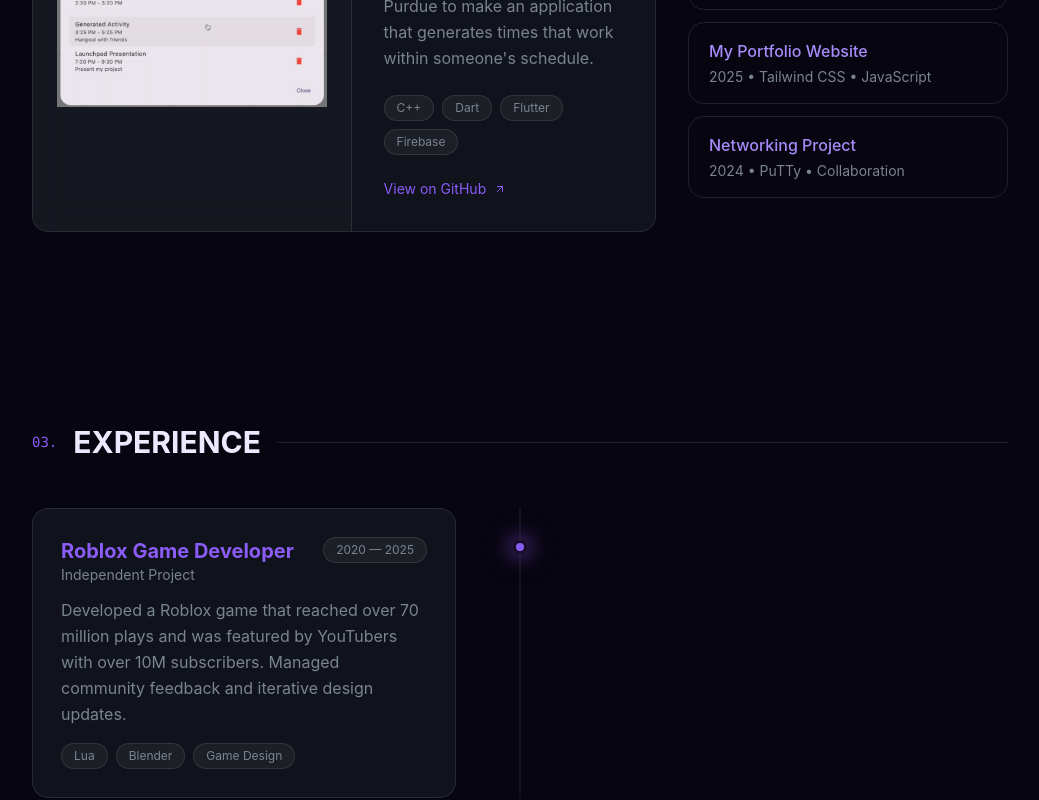
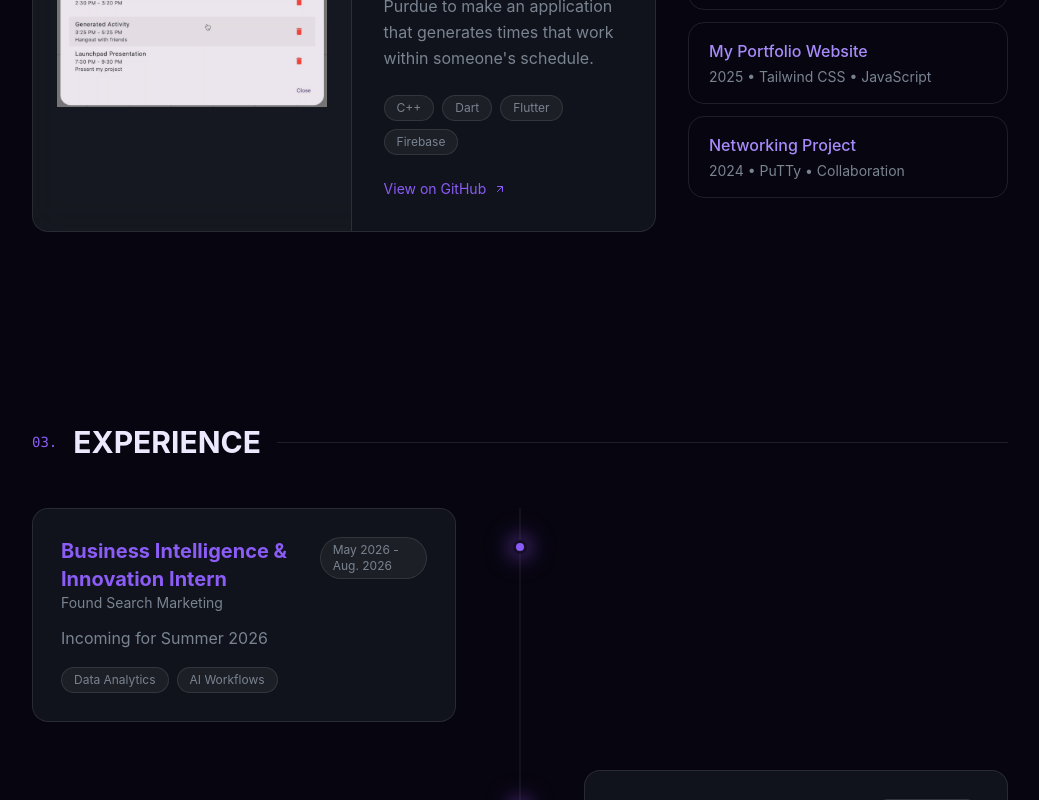
Before and after one commit to akinnisten/personal-portfolio, a React (Vite) app: page / in a window 1280 px wide. Shown: the part 2000-2800 px from the top of the page, without its empty margins (120-1159 px from the left). Built offline with nearby package versions, Linux system fonts and the light colour scheme.

Commit message:
experience changes

```diff
--- a/src/index.css
+++ b/src/index.css
@@ -49,10 +49,10 @@
     --color-primary-foreground: #ffffff;
 
     --color-secondary: #ebe5ff;
-    --color-secondary-foreground: #6d28d9;
+    --color-secondary-foreground: #000000;
 
     --color-muted: #f1edf9;
-    --color-muted-foreground: #6b7280;
+    --color-muted-foreground: #141414;
 
     --color-border: #ddd6fe;
 
--- a/src/sections/About.jsx
+++ b/src/sections/About.jsx
@@ -74,7 +74,7 @@ export const About = () => {
 
                         <ScrollReveal className="sm:col-span-2">
                             <p className="text-base text-muted-foreground leading-relaxed">
-                                I'm currently a CS major, with a minor in Finance @ Purdue University.<br/>
+                                I'm currently a CS major, with a minor in Finance @ Purdue University.
                             </p>
                             <p className="text-base text-muted-foreground leading-relaxed">
                                 I'm a driven computer science student focused on machine learning, but also software engineering and a little bit of cybersecurity.
--- a/src/sections/Experience.jsx
+++ b/src/sections/Experience.jsx
@@ -1,6 +1,14 @@
 import { ScrollReveal } from "../components/ScrollReveal";
 
 const experiences = [
+    {
+        title: "Business Intelligence & Innovation Intern",
+        company: "Found Search Marketing",
+        date: "May 2026 - Aug. 2026",
+        description:
+            "Incoming for Summer 2026",
+        tags: ["Data Analytics", "AI Workflows"],
+    },
     {
         title: "Roblox Game Developer",
         company: "Independent Project",
```
